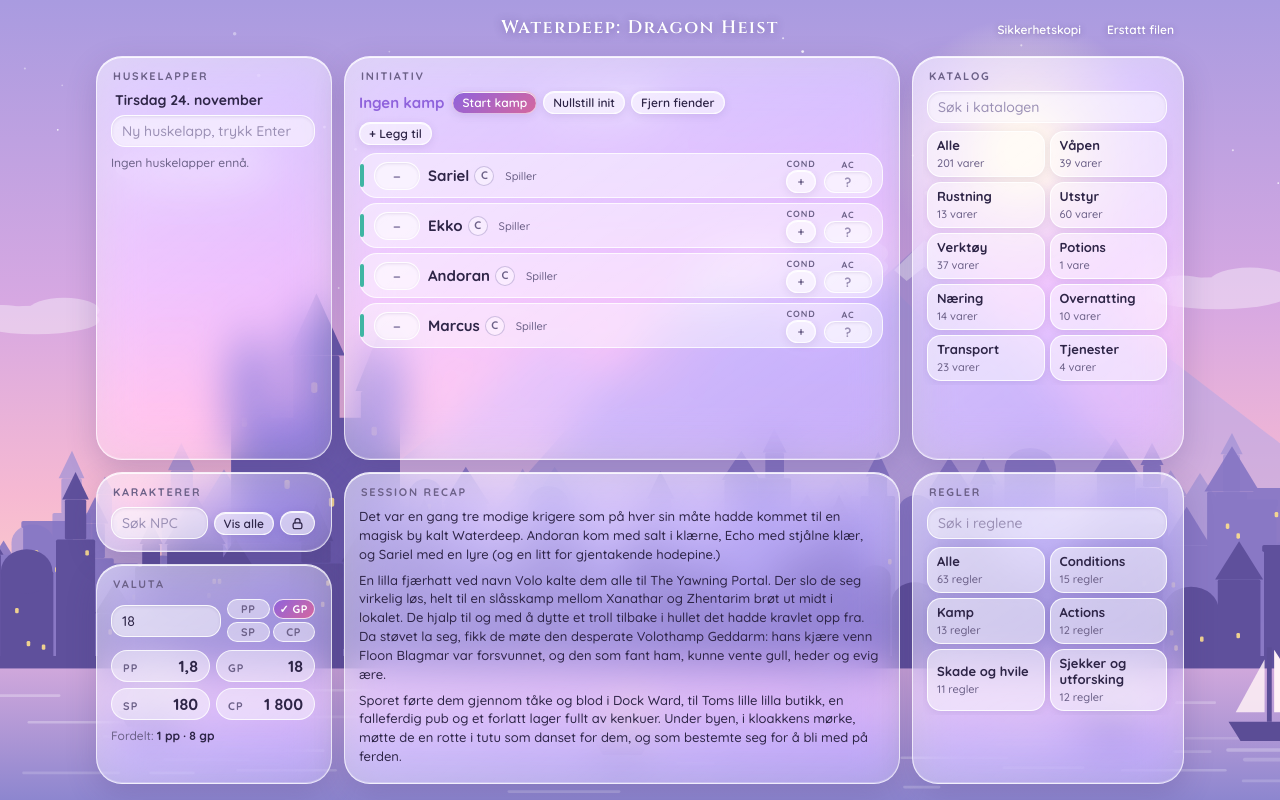
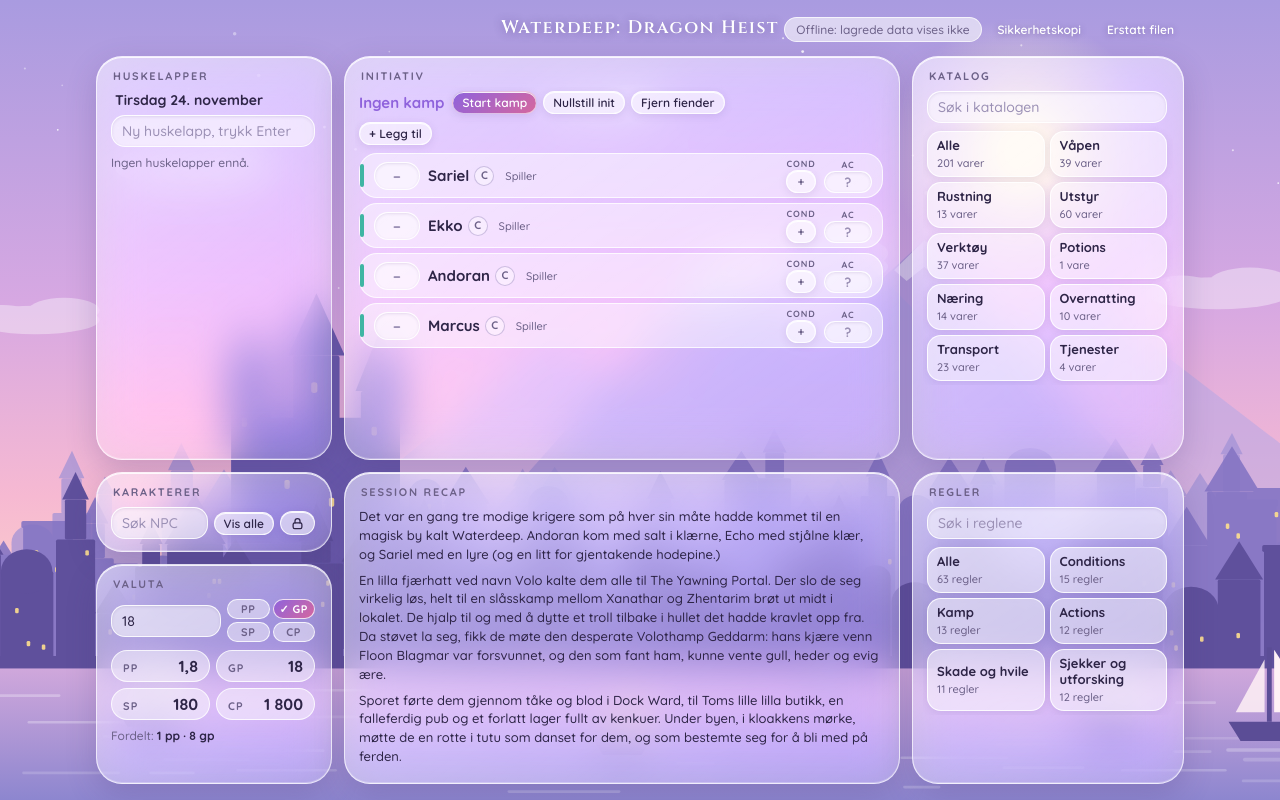
Before and after one commit to lofotspill/waterdeep, a plain HTML site: page index.html in a window 1280 px wide. Drawn offline with Linux system fonts and the light colour scheme.

Commit message:
Vis offline-status når lagring ikke er tilgjengelig
Co-Authored-By: Claude Sonnet 5.5 <noreply@anthropic.com>
Claude-Session: https://claude.ai/code/session_013M5GFXUbCXhjb2CW3gWAhn

```diff
--- a/index.html
+++ b/index.html
@@ -764,11 +764,12 @@ const loaded = {}, saveTimers = {}, inflight = {}, dirty = {};
 function setStatus(kind) {
   const el = $('#status');
   el.className = 'status';
-  const t = { saving: 'Lagrer…', saved: 'Lagret', saved0: 'Lagret', err: 'Kunne ikke lagre', off: 'Offline', slow: 'Får ikke kontakt med lagringen' }[kind] || '';
+  const t = { saving: 'Lagrer…', saved: 'Lagret', saved0: 'Lagret', err: 'Kunne ikke lagre', off: 'Offline: lagrede data vises ikke', slow: 'Får ikke kontakt med lagringen' }[kind] || '';
   el.textContent = t;
-  el.hidden = !(kind === 'err' || kind === 'slow');
+  el.hidden = !(kind === 'err' || kind === 'slow' || kind === 'off');
   if (kind === 'saved' || kind === 'saved0') el.classList.add('ok');
   if (kind === 'err' || kind === 'slow') el.classList.add('bad');
+  if (kind === 'off') el.classList.add('off');
 }
 function queueSave(key) {
   if (!db || !loaded[key]) return;
```
